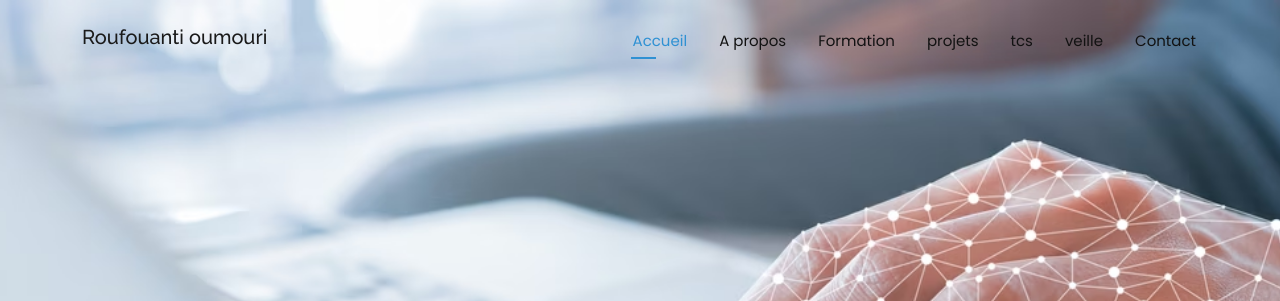
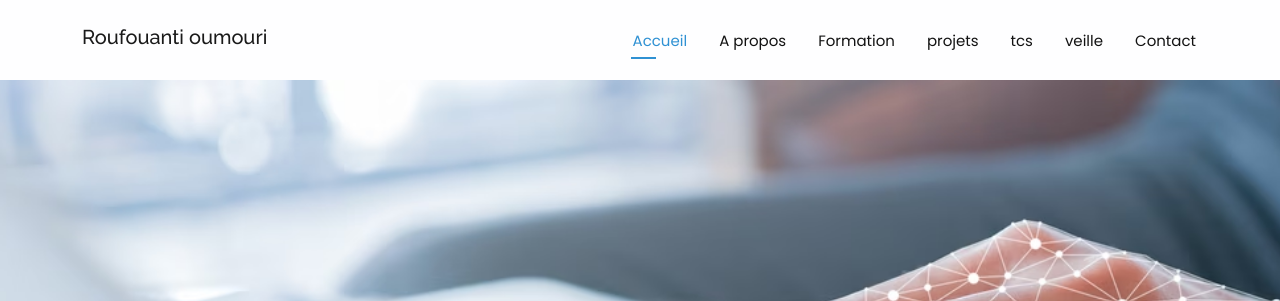
Before and after one commit to Roufouanti/Portfolio, a plain HTML site: page index.html in a window 1280 px wide. Shown: the top 301 px of the page. Drawn offline with Linux system fonts and the light colour scheme.

Commit message:
modification de ma page veille (separation de la barre de menu avec un texte[C

```diff
--- a/assets/css/main.css
+++ b/assets/css/main.css
@@ -451,12 +451,18 @@ h6 {
 }
 
 /* --- Section globale --- */
+
 .veille-symfony {
   padding: 80px 20px;
   background: #0f0f0f;
   color: white;
   font-family: "Poppins", sans-serif;
   animation: fadeIn 1s ease-out;
+}
+
+.main {
+  padding-top: 80px;
+  /* hauteur du menu */
 }
 
 /* --- Header --- */
```
Also changed, not shown: veille.html (line endings or trailing spaces).
